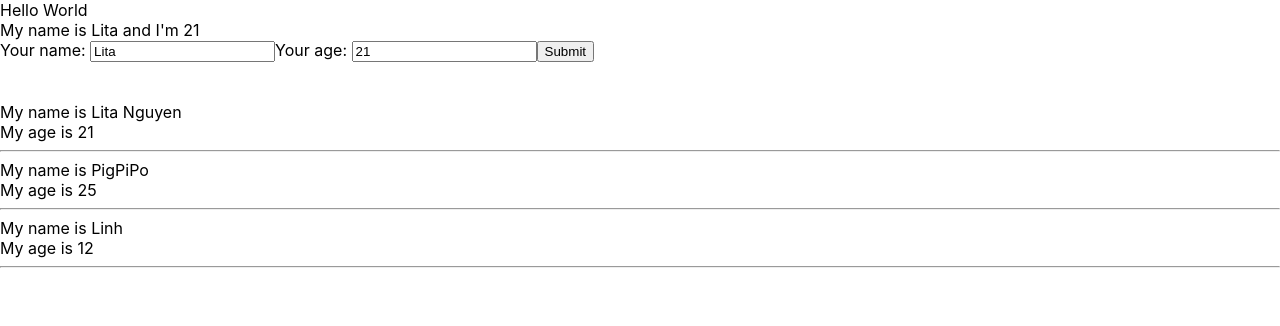
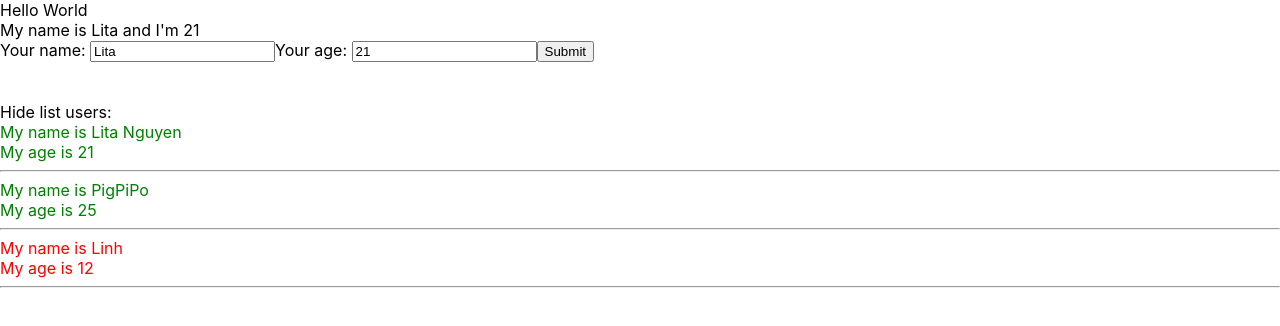
Before and after one commit to lita-nguyen/demo_week2_react, a React (Create React App) app in the folder basic-react/: page / in a window 1280 px wide. Shown: the top 326 px of the page. Built offline with nearby package versions, Linux system fonts and the light colour scheme.

Commit message:
conditional output

```diff
--- a/basic-react/src/App.css
+++ b/basic-react/src/App.css
@@ -1,3 +1,11 @@
+.red {
+  color: red;
+}
+
+.green {
+  color: green;
+}
+
 .App {
   text-align: center;
 }
--- a/basic-react/src/components/DisplayInfo.js
+++ b/basic-react/src/components/DisplayInfo.js
@@ -1,29 +1,46 @@
 import React from "react";
 
 class DisplayInfo extends React.Component {
+  state = {
+    isShowListUser: true,
+  };
+
+  handShowHide = () => {
+    this.setState({
+      isShowListUser: !this.state.isShowListUser,
+    });
+  };
+
   render() {
     const { listUsers } = this.props;
     console.log(listUsers);
     return (
       <div>
+        <div>
+          <span
+            onClick={() => {
+              this.handShowHide();
+            }}
+          >
+            {this.state.isShowListUser == true
+              ? "Hide list users:"
+              : "Show list users:"}
+          </span>
+        </div>
+
+        {this.state.isShowListUser && (
+          <div>
             {listUsers.map((user) => {
-          console.log(user);
               return (
-            <div key={user.id}>
+                <div key={user.id} className={+user.age > 18 ? "green" : "red"}>
                   <div>My name is {user.name}</div>
                   <div>My age is {user.age}</div>
                   <hr />
                 </div>
               );
             })}
-        {/* <div>My name is {name}</div>
-        <div>My age is {age}</div>
-        <hr />
-        <div>My name is {name}</div>
-        <div>My age is {age}</div>
-        <hr />
-        <div>My name is {name}</div>
-        <div>My age is {age}</div> */}
+          </div>
+        )}
       </div>
     );
   }
--- a/basic-react/src/index.js
+++ b/basic-react/src/index.js
@@ -1,14 +1,14 @@
-import React from 'react';
-import ReactDOM from 'react-dom/client';
-import './index.css';
-import App from './App';
-import reportWebVitals from './reportWebVitals';
+import React from "react";
+import ReactDOM from "react-dom/client";
+import "./index.css";
+import App from "./App";
+import reportWebVitals from "./reportWebVitals";
 
-const root = ReactDOM.createRoot(document.getElementById('root'));
+const root = ReactDOM.createRoot(document.getElementById("root"));
 root.render(
-  <React.StrictMode>
-    <App />
-  </React.StrictMode>
+  // <React.StrictMode>
+  <App />,
+  // </React.StrictMode>
 );
 
 // If you want to start measuring performance in your app, pass a function
```
Lines whose indentation alone changed are shown as unchanged.
